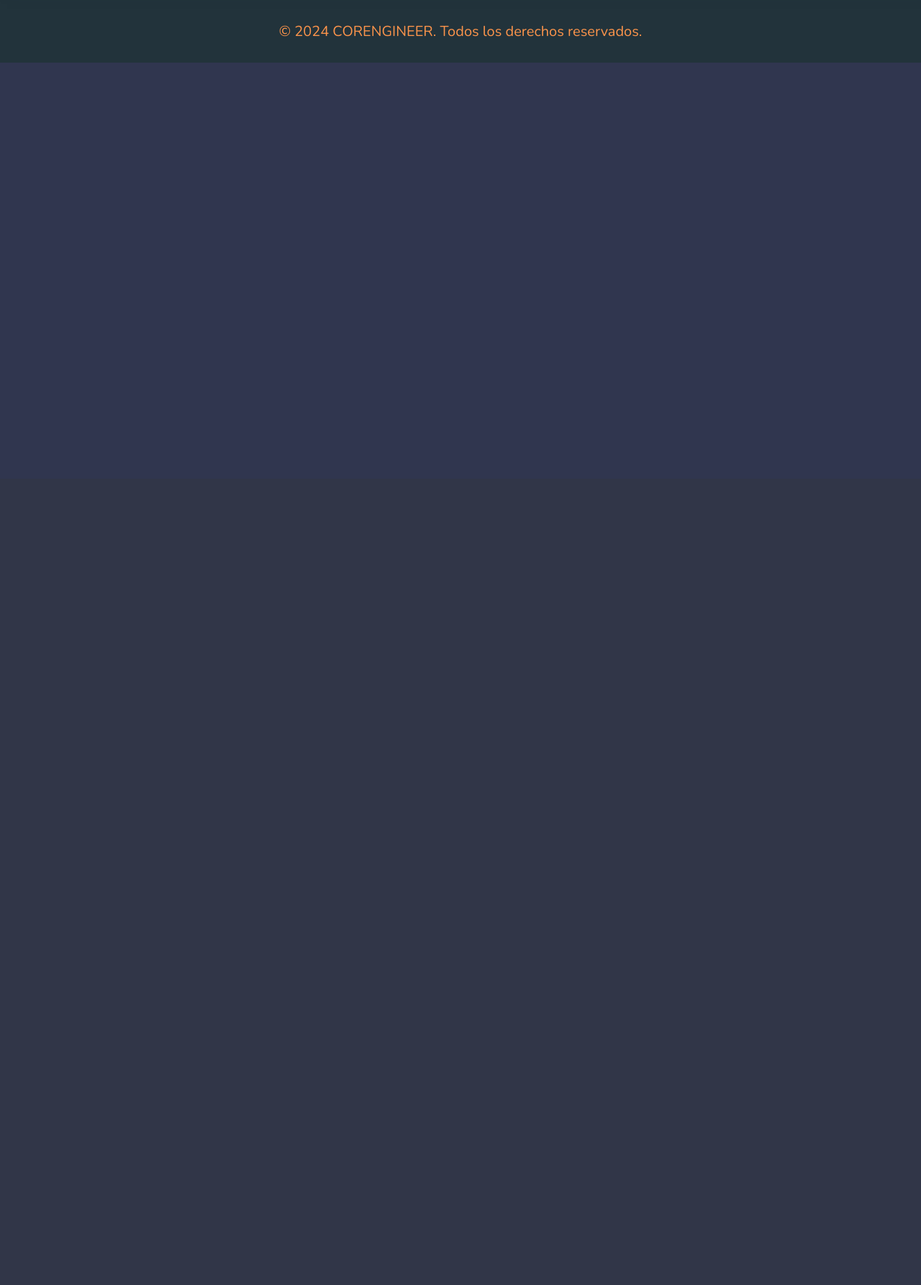
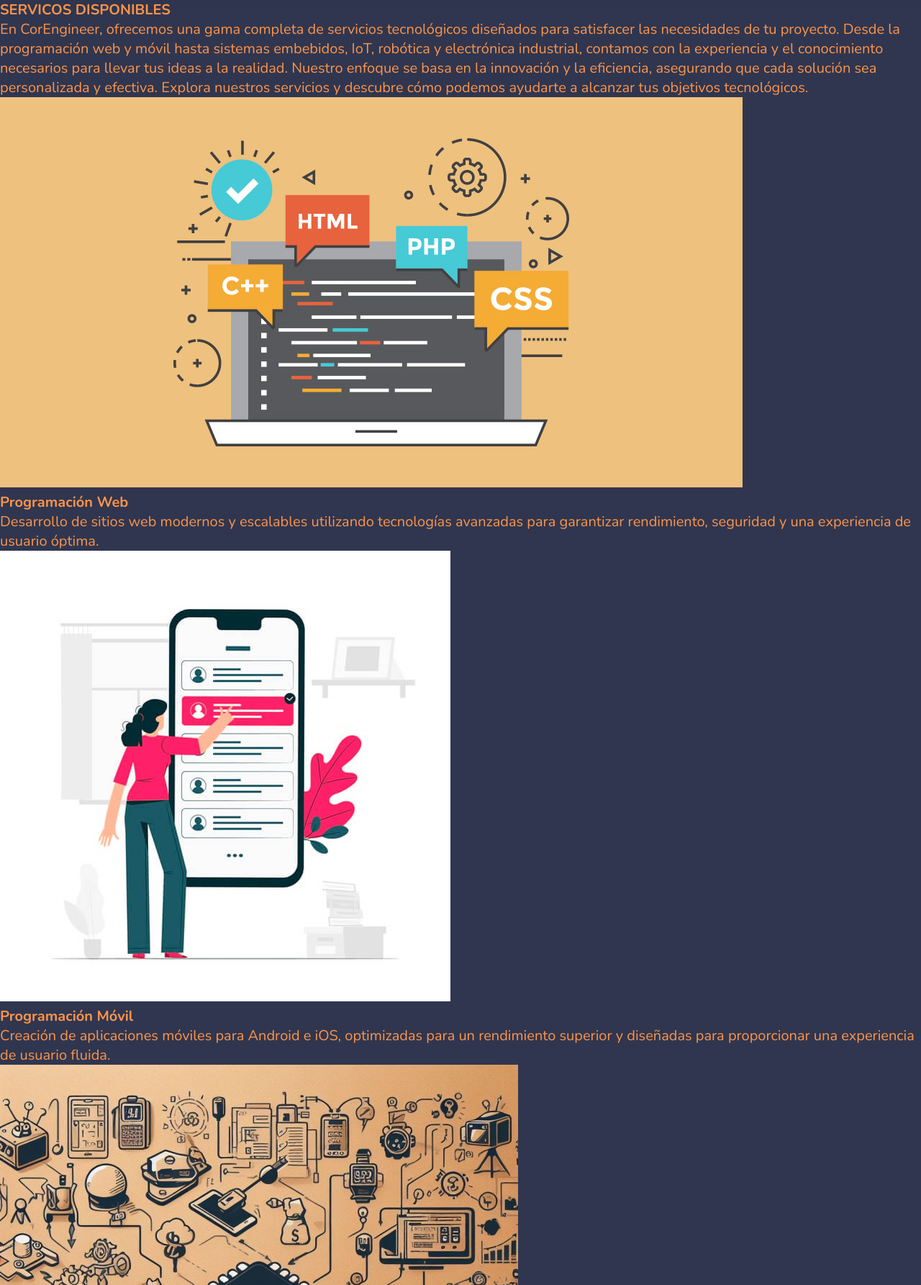
Before and after one commit to TUXENG/Corengineer, a Flask app: page /services in a window 1280 px wide. Shown: the part 135-1920 px from the top of the page at 72% size. Before the commit the page ends 222 px from the top, so only its background shows below. Run offline with Flask 3, Linux system fonts and the light colour scheme.

Commit message:
html de nav service y empezado el body

```diff
--- /dev/null
+++ b/app/data/json/services_card.json
@@ -0,0 +1,32 @@
+[
+    {
+      "title": "Programación Web",
+      "description": "Desarrollo de sitios web modernos y escalables utilizando tecnologías avanzadas para garantizar rendimiento, seguridad y una experiencia de usuario óptima.",
+      "image": "img/services/web_programming.png",
+      "alt": "Imagen representativa de programación web"
+    },
+    {
+      "title": "Programación Móvil",
+      "description": "Creación de aplicaciones móviles para Android e iOS, optimizadas para un rendimiento superior y diseñadas para proporcionar una experiencia de usuario fluida.",
+      "image": "img/services/mobile_programming.png",
+      "alt": "Imagen representativa de programación móvil"
+    },
+    {
+      "title": "Sistemas Embebidos",
+      "description": "Desarrollo de soluciones de hardware y software integradas, diseñadas para operar en entornos específicos con alta eficiencia y confiabilidad.",
+      "image": "img/services/embedded_systems.png",
+      "alt": "Imagen representativa de sistemas embebidos"
+    },
+    {
+      "title": "IoT y Robótica",
+      "description": "Implementación de tecnologías IoT y sistemas robóticos para automatizar procesos, mejorar la conectividad y optimizar el control de sistemas complejos.",
+      "image": "img/services/iot_robotics.png",
+      "alt": "Imagen representativa de IoT y robótica"
+    },
+    {
+      "title": "Electrónica Industrial",
+      "description": "Soluciones de electrónica industrial diseñadas para mejorar la productividad, la eficiencia y la seguridad en entornos industriales.",
+      "image": "img/services/industrial_electronics.png",
+      "alt": "Imagen representativa de electrónica industrial"
+    }
+  ]
--- a/app/routes.py
+++ b/app/routes.py
@@ -7,7 +7,7 @@
 
 @app.route('/')
 def home():
-    json_path = os.path.join(app.root_path, 'data/json/cards.json')
+    json_path = os.path.join(app.root_path, 'data/json/index_cards.json')
     with open(json_path) as f:
         cards = json.load(f)
 
@@ -15,7 +15,11 @@
 
 @app.route('/services')
 def services():
-    return render_template('services.html')
+    json_path = os.path.join(app.root_path, 'data/json/services_card.json')
+    with open(json_path) as f:
+        services=json.load(f)
+
+    return render_template('services.html', services=services)
 
 @app.route('/portfolio')
 def portfolio():
--- a/app/static/css/index.css
+++ b/app/static/css/index.css
@@ -50,7 +50,7 @@
     min-width: 240px;
     max-width: 600px;
     margin: auto;
-    margin-top: calc(12vh + var(--header-height));
+    margin-top: calc(4vh + var(--header-height));
     margin-bottom: 20px;
     filter: drop-shadow(2px 2px 5px var(--secondary-text));
 
--- a/app/templates/services.html
+++ b/app/templates/services.html
@@ -19,7 +19,23 @@
             </nav>
         </div>
         <div class="service-grid__item body-service">
-
+            <div class="body-grid">
+                <div class="body-grid__item">
+                    <h2>SERVICOS DISPONIBLES</h2>
+                    <p>
+                        En CorEngineer, ofrecemos una gama completa de servicios tecnológicos diseñados para satisfacer las necesidades de tu
+                        proyecto. Desde la programación web y móvil hasta sistemas embebidos, IoT, robótica y electrónica industrial,
+                        contamos con la experiencia y el conocimiento necesarios para llevar tus ideas a la realidad. Nuestro enfoque se
+                        basa en la innovación y la eficiencia, asegurando que cada solución sea personalizada y efectiva. Explora nuestros
+                        servicios y descubre cómo podemos ayudarte a alcanzar tus objetivos tecnológicos.
+                    </p>
+                </div>
+                <div class="grid-card">
+                    {% for card in services %}
+                        {% include 'card.html' %}
+                    {% endfor %}
+                </div>
+            </div>
         </div>
         <div class="service-grid__item article-service">
 
```
Also changed, not shown: app/data/json/index_cards.json (renamed from app/data/json/cards.json), app/static/img/services/embedded_systems.png (added), app/static/img/services/industrial_electronics.png (added), app/static/img/services/iot_robotics.png (added), app/static/img/services/mobile_programming.png (added), app/static/img/services/web_programming.png (added).
